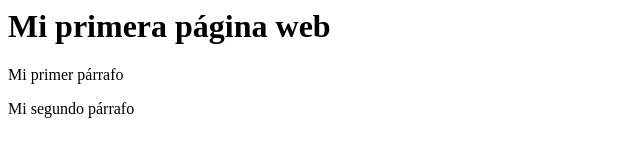
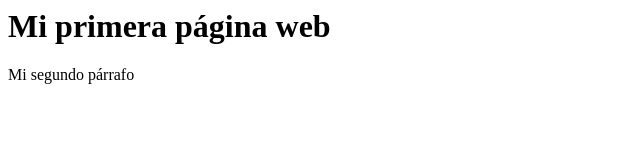
Before and after one commit to xaemnoa/PrimerRepositorio, a plain HTML site: page index.html in a window 1280 px wide. Shown: the whole page, without its empty margins (0-640 px from the left). Drawn offline with Linux system fonts and the light colour scheme.

Commit message:
parrafo borrado

```diff
--- a/index.html
+++ b/index.html
@@ -6,7 +6,7 @@
 
     <body>
        <h1>Mi primera página web</h1>
-       <p>Mi primer párrafo</p>
+
        <p>Mi segundo párrafo</p>
     </body>
 
```
